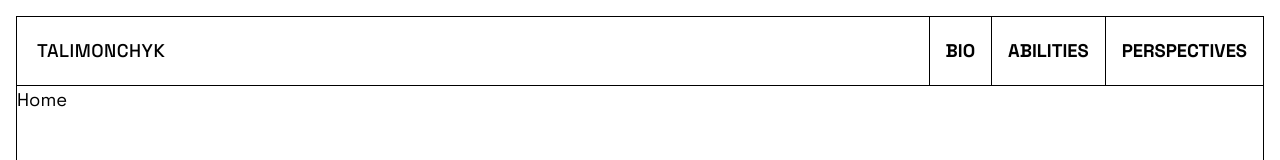
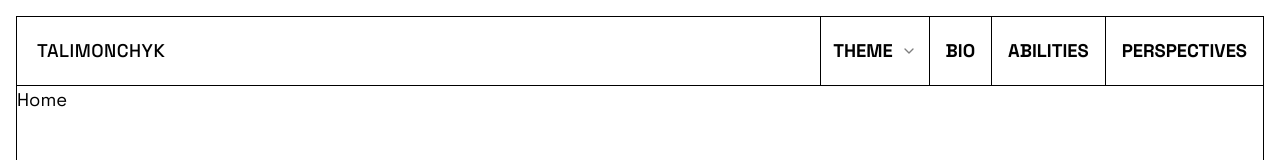
Before and after one commit to diletant93/portfolio, a React (Vite) app: page / in a window 1280 px wide. Shown: the top 160 px of the page. Built offline with nearby package versions, Linux system fonts and the light colour scheme.

Commit message:
theme selector beginning

```diff
--- a/src/features/ThemeMode/components/ToggleMode.tsx
+++ b/src/features/ThemeMode/components/ToggleMode.tsx
@@ -3,7 +3,14 @@ import { useDispatch } from 'react-redux';
 import { AppDispatch } from "@/store/store";
 import { setTheme } from "../themeModeSlice/slice";
 import { THEMES_VALUES } from "../constants/themes";
-import Button from "@/components/ui/Button";
+import Button from "@/components/ui/button";
+import {
+    Select,
+    SelectContent,
+    SelectItem,
+    SelectTrigger,
+    SelectValue,
+} from "@/components/ui/select"
 
 export default function ToggleMode() {
     const { setItem } = useLocalStorage<string>('theme')
@@ -14,12 +21,16 @@ export default function ToggleMode() {
         dispatch(setTheme(theme))
     }
     return (
-        <div>
-            {THEMES_VALUES.map((theme: string) => {
-                return <Button key={theme} className="capitalize" onClick={() => handleTheme(theme)}>
-                    {theme}
-                </Button>
-            })}
-        </div>
+
+        <Select>
+            <SelectTrigger className="flex gap-2 h-full rounded-none border-none text-md font-bold uppercase">
+                <SelectValue placeholder="Theme" className="font-grotesk" />
+            </SelectTrigger>
+            <SelectContent className="test px-2 py-2 z-15">
+                {THEMES_VALUES.map((theme: string) => {
+                    return <SelectItem value="system" className="cursor-pointer font-bold uppercase bg-primary hover:text-primary hover:bg-secondary">{theme}</SelectItem>
+                })}
+            </SelectContent>
+        </Select>
     );
 }
--- a/src/globals.css
+++ b/src/globals.css
@@ -20,7 +20,10 @@
 
 @layer base{
     body{
-        @apply font-grotesk bg-primary text-secondary sm:p-4 lg:text-[115%];
+        @apply font-grotesk bg-primary text-secondary  lg:text-[115%];
+    }
+    #root{
+        @apply sm:p-4
     }
 }
 @layer components{
@@ -39,8 +42,8 @@
     .footer{
         @apply flex flex-wrap justify-between gap-5 px-5
     }
-    .social{
-
+    .test{
+        @apply bg-red-400 !important
     }
 }
 @layer utilities{
--- a/src/layouts/header/Burger.tsx
+++ b/src/layouts/header/Burger.tsx
@@ -1,4 +1,4 @@
-import Button from "@/components/ui/Button";
+import Button from "@/components/ui/button";
 import { useOpenState } from "@/context/OpenStateContext";
 import { cn } from "@/utils/cn";
 
--- a/src/layouts/header/Header.tsx
+++ b/src/layouts/header/Header.tsx
@@ -6,8 +6,10 @@ export default function Header() {
   return (
     <header className="header">
        <Logo/>
+       <div className="ml-auto self-stretch border-l border-l-secondary">
+        <ToggleMode/>
+       </div>
        <Navigation/>
-       {/* <ToggleMode/> */}
     </header>
   );
 }
--- a/src/layouts/header/Navigation.tsx
+++ b/src/layouts/header/Navigation.tsx
@@ -8,7 +8,7 @@ import { MEDIA_QUERIES } from "@/constants/mediaQueries";
 export default function Navigation() {
   const matchesMediumDevices = useMediaQuery(MEDIA_QUERIES.MD)
   return (
-    <nav className="ml-auto">
+    <nav>
       <OpenStateProvider>
         {matchesMediumDevices ?(
           <DesktopNavigation />
```
Also changed, not shown: 1 other file (tests, documents, lock files or other folders).
